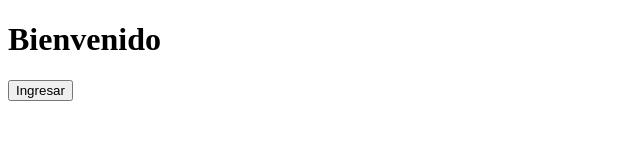
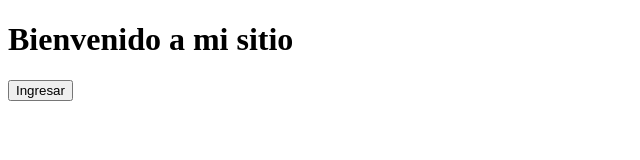
Before and after one commit to shakiramartinezmorales-debug/Proyecto-Prueba-312-, a plain HTML site: page index.html in a window 1280 px wide. Shown: the whole page, without its empty margins (0-640 px from the left). Drawn offline with Linux system fonts and the light colour scheme.

Commit message:
Agregar texto al titulo de la pagina principal

```diff
--- a/index.html
+++ b/index.html
@@ -6,7 +6,7 @@
     <title>Pagina Principal</title>
 </head>
 <body>
-    <h1>Bienvenido</h1>
+    <h1>Bienvenido a mi sitio</h1>
     <button>Ingresar</button>
 
 </body>
```
